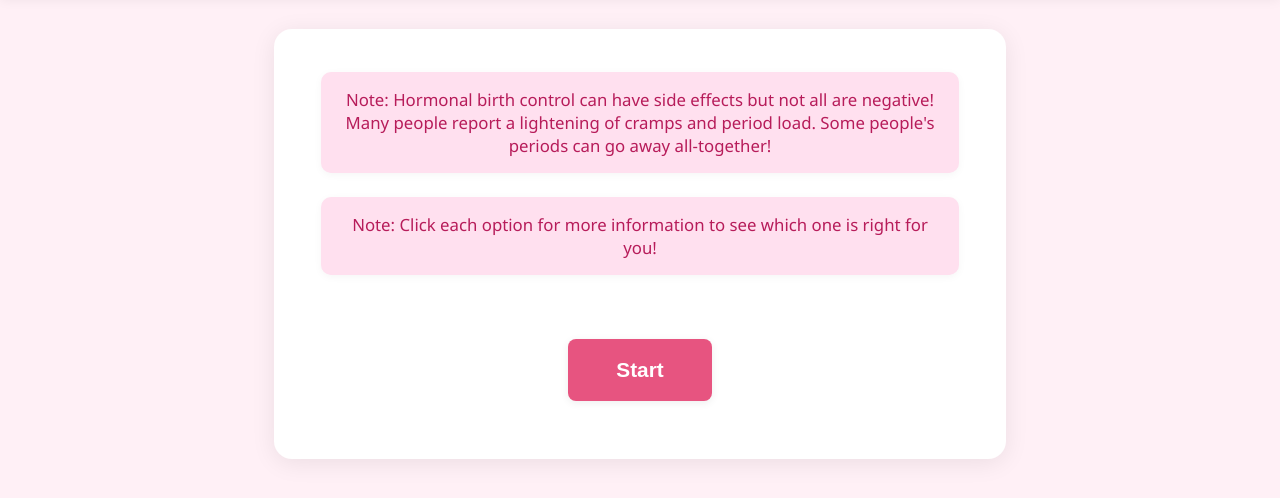
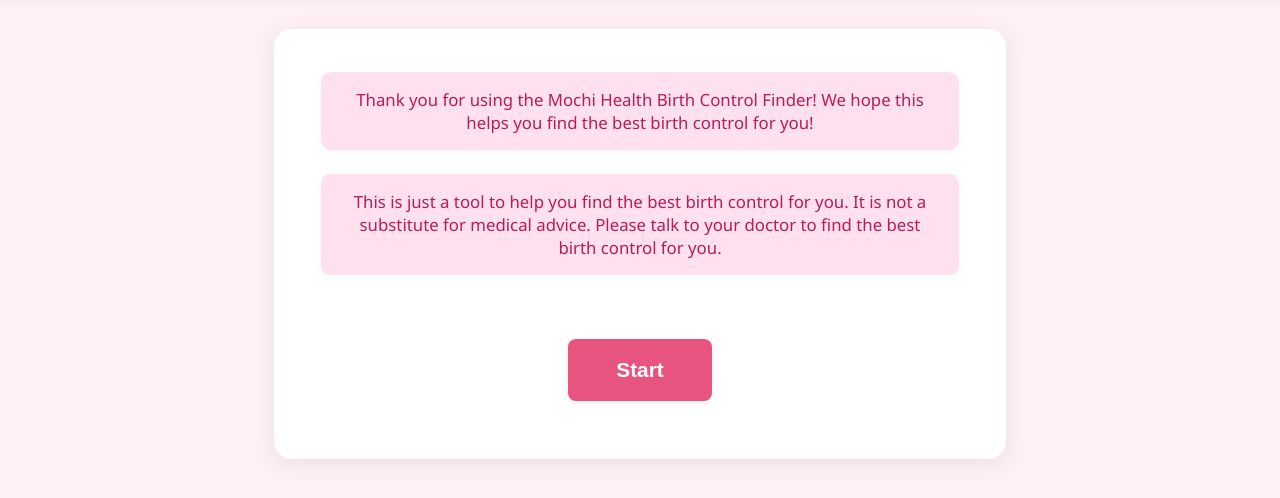
Before and after one commit to dchou15/birth-control-tool, a plain HTML site: page index.html in a window 1280 px wide. Shown: the part 102-600 px from the top of the page. Drawn offline with Linux system fonts and the light colour scheme.

Commit message:
Add files via upload

```diff
--- a/index.html
+++ b/index.html
@@ -310,13 +310,13 @@
 
     // Decision tree structure
     const tree = {
-      question: "Hey there! What is your main reason for wanting to take birth control?",
+      question: "Hey there! What is your main priority when it comes to birthcontrol?",
       answers: [
         {
-          text: "Prevent STDs/STIs and prevent pregnancy",
+          text: "Prevent STDs/STIs",
           next: {
             result: "Use Condoms!! Regular or Internal Condoms.",
-            note: "Note: Click each option for more information to see which one is right for you!"
+            note: "Note: Click the option for more information!"
           }
         },
         {
@@ -363,7 +363,7 @@
                             text: "No",
                             next: {
                               result: "Use Condoms!! Regular or Internal Condoms.",
-                              note: "Note: Click each option for more information to see which one is right for you!"
+                              note: "Note: Click on the option for more information!"
                             }
                           }
                         ]
@@ -404,8 +404,8 @@
 
     // Welcome screen notes
     const welcomeNotes = [
-      "Note: Hormonal birth control can have side effects but not all are negative! Many people report a lightening of cramps and period load. Some people's periods can go away all-together!",
-      "Note: Click each option for more information to see which one is right for you!"
+      "Thank you for using the Mochi Health Birth Control Finder! We hope this helps you find the best birth control for you!",
+      "This is just a tool to help you find the best birth control for you. It is not a substitute for medical advice. Please talk to your doctor to find the best birth control for you."
     ];
 
     // Modal logic
@@ -443,7 +443,10 @@
       const startBtn = document.createElement('button');
       startBtn.className = 'start-btn';
       startBtn.textContent = 'Start';
-      startBtn.onclick = () => renderNode(tree);
+      startBtn.onclick = () => {
+        app.innerHTML = '';
+        renderNode(tree);
+      };
       welcomeDiv.appendChild(startBtn);
       app.appendChild(welcomeDiv);
     }
```
